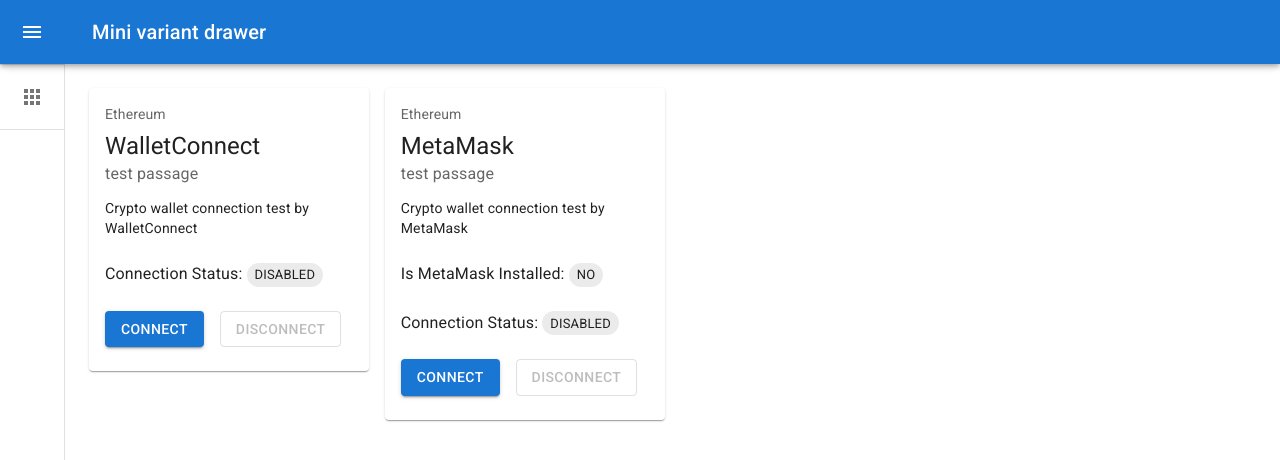
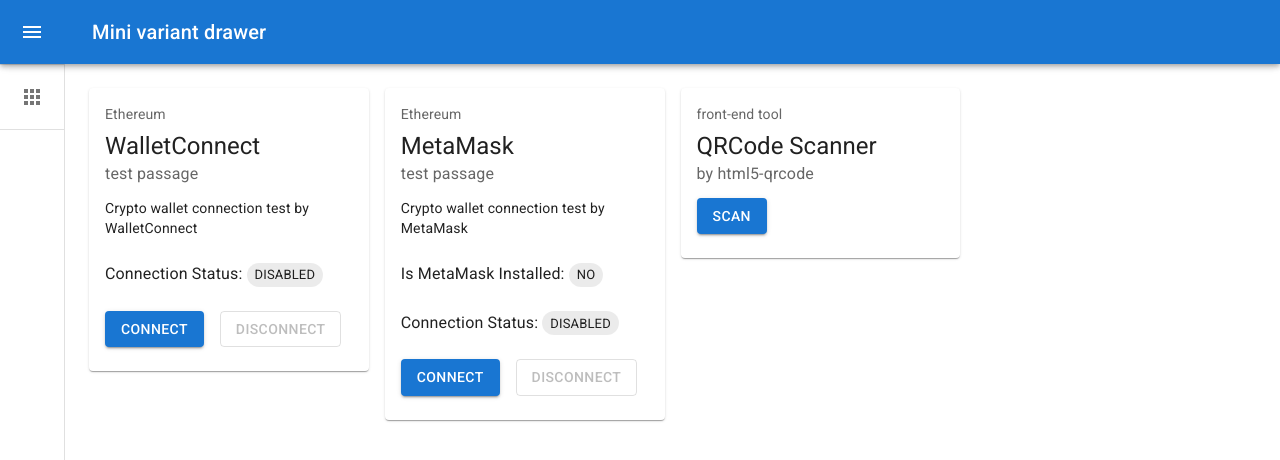
Before and after one commit to ren-joey/react-ethereum-tools, a React (Create React App) app: page / in a window 1280 px wide. Shown: the top 460 px of the page. Built offline with nearby package versions, Linux system fonts and the light colour scheme.

Commit message:
[開發] - 新增 QRcode 相關卡片組件

```diff
--- a/cSpell.json
+++ b/cSpell.json
@@ -5,6 +5,7 @@
         "camelcase",
         "linebreak",
         "walletconnect",
-        "fontsource"
+        "fontsource",
+        "qrcode"
     ]
 }
--- a/package.json
+++ b/package.json
@@ -13,10 +13,14 @@
         "@walletconnect/web3-provider": "^1.8.0",
         "assert": "^2.0.0",
         "ethers": "^5.7.2",
+        "html5-qrcode": "^2.2.4",
         "https-browserify": "^1.0.0",
         "os-browserify": "^0.3.0",
+        "qr-scanner": "^1.4.1",
         "react": "^18.2.0",
         "react-dom": "^18.2.0",
+        "react-qr-reader": "^3.0.0-beta-1",
+        "react-qr-scanner": "^1.0.0-alpha.11",
         "react-scripts": "5.0.1",
         "stream-browserify": "^3.0.0",
         "stream-http": "^3.2.0",
--- /dev/null
+++ b/src/components/Cards/ContractCard.tsx
@@ -0,0 +1,19 @@
+import Web3 from 'web3';
+import CardTemplate from '../Shared/CardTemplate';
+
+const ContractCard = ({ web3 }: { web3: Web3 }) => {
+    return (
+        <CardTemplate
+            headLabel="Contract Call"
+            title="Dark Betamon"
+            subtitle="call by web3.0"
+            Content={
+                <div>
+                    123
+                </div>
+            }
+        />
+    );
+};
+
+export default ContractCard;
--- /dev/null
+++ b/src/components/Cards/QRCodeScannerCard.tsx
@@ -0,0 +1,54 @@
+import { Button, TextField, Typography } from '@mui/material';
+import { Html5QrcodeScanner, Html5QrcodeScanType } from 'html5-qrcode';
+import { Html5QrcodeResult } from 'html5-qrcode/esm/core';
+import { useEffect, useRef, useState } from 'react';
+import { QrReader } from 'react-qr-reader';
+import QRCodeReader from '../QRCodeReader/QRCodeReader';
+import CardTemplate from '../Shared/CardTemplate';
+
+const QRCodeScannerCard = () => {
+    const [token, setToken] = useState('');
+    const [showScanner, setShowScanner] = useState(false);
+
+    return (
+        <CardTemplate
+            headLabel="front-end tool"
+            title="QRCode Scanner"
+            subtitle="by html5-qrcode"
+            Content={
+                <>
+                    { token && (
+                        <TextField
+                            id="outlined-basic"
+                            label="Token"
+                            size="small"
+                            variant="outlined"
+                            value={token}
+                            style={{ marginBottom: '0.5rem' }}
+                        />
+                    )}
+
+                    { showScanner ? (
+                        <QRCodeReader
+                            onResult={(res) => {
+                                setToken(res);
+                                setShowScanner(false);
+                            }}
+                        />
+                    ) : (
+                        <div>
+                            <Button
+                                variant="contained"
+                                onClick={() => setShowScanner(true)}
+                            >
+                                Scan
+                            </Button>
+                        </div>
+                    )}
+                </>
+            }
+        />
+    );
+};
+
+export default QRCodeScannerCard;
--- a/src/components/Dashboard/Container.tsx
+++ b/src/components/Dashboard/Container.tsx
@@ -1,7 +1,11 @@
 // import { experimentalStyled as styled } from '@mui/material/styles';
 // import Paper from '@mui/material/Paper';
 import Grid from '@mui/material/Unstable_Grid2';
+import { useState } from 'react';
+import Web3 from 'web3';
+import ContractCard from '../Cards/ContractCard';
 import MetaMaskCard from '../Cards/MetaMaskCard';
+import QRCodeScannerCard from '../Cards/QRCodeScannerCard';
 import WalletConnectCard from '../Cards/WalletConnectCard';
 
 // const Item = styled(Paper)(({ theme }) => ({
@@ -13,6 +17,8 @@ import WalletConnectCard from '../Cards/WalletConnectCard';
 // }));
 
 const Container = () => {
+    const [web3, setWeb3] = useState<Web3|undefined>(undefined);
+
     const PackedGrid = (
         { Content }: { Content: JSX.Element }
     ) => (
@@ -43,6 +49,22 @@ const Container = () => {
                         <MetaMaskCard />
                     }
                 />
+
+                <PackedGrid
+                    Content={
+                        <QRCodeScannerCard />
+                    }
+                />
+
+                {/* {
+                    web3 && (
+                        <PackedGrid
+                            Content={
+                                <ContractCard  web3={web3} />
+                            }
+                        />
+                    )
+                } */}
             </Grid>
         </div>
     );
--- /dev/null
+++ b/src/components/QRCodeReader/QRCodeReader.tsx
@@ -0,0 +1,33 @@
+import { useRef } from 'react';
+import { Result } from '@zxing/library';
+import { QrReader } from 'react-qr-reader';
+
+const QRCodeReader = ({ onResult }: { onResult: (res: string) => void }) => {
+    const lastResult = useRef('');
+
+    const onReadResult = (
+        result: Result | undefined | null,
+        error: Error | undefined | null
+    ) => {
+        if (!result) return;
+
+        // This callback will keep existing even after
+        // this component is unmounted
+        // So ignore it (only in this reference) if result keeps repeating
+        if (lastResult.current === result.getText()) {
+            return;
+        }
+
+        lastResult.current = result.getText();
+        onResult(result.getText());
+    };
+
+    return (
+        <QrReader
+            onResult={onReadResult}
+            constraints={{ facingMode: 'user' }}
+        />
+    );
+};
+
+export default QRCodeReader;
```
Also changed, not shown: 1 other file (tests, documents, lock files or other folders).
